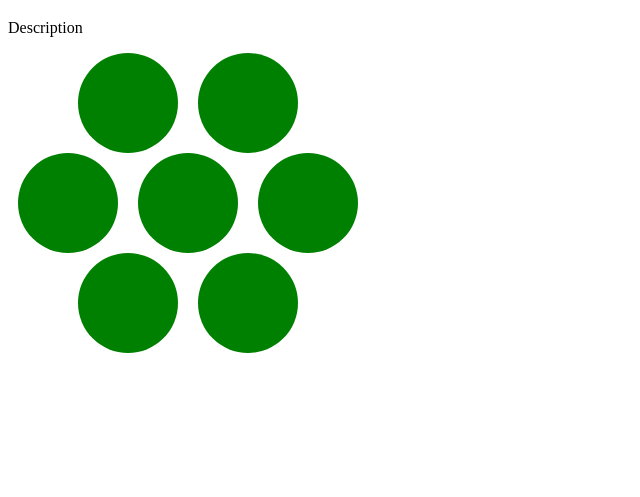
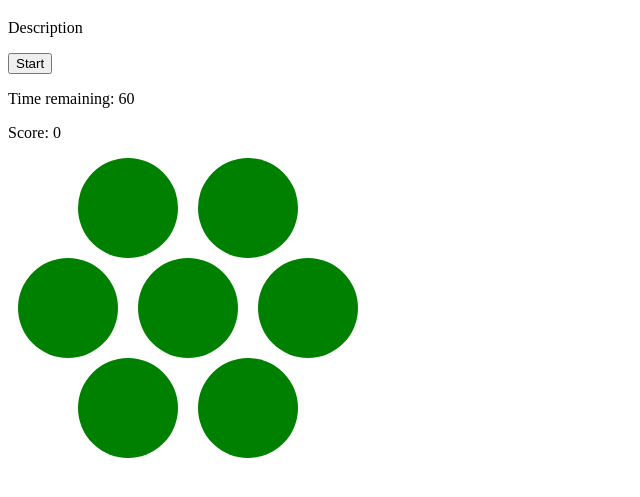
Before and after one commit to hannahrajarao/whack-a-mole, a plain HTML site: page index.html in a window 1280 px wide. Shown: the part 61-558 px from the top of the page, without its empty margins (0-640 px from the left). Drawn offline with Linux system fonts and the light colour scheme.

Commit message:
Add button to start game, show time remaining and score

```diff
--- a/index.html
+++ b/index.html
@@ -7,6 +7,9 @@
     <body>
         <h1>Whack-a-Mole</h1>
         <p>Description</p>
+        <button onclick="startGame()">Start</button>
+        <p>Time remaining: <span id="time-remaining">60</span></p>
+        <p>Score: <span id="score">0</span></p>
         <div>
             <div class="parent">
                 <div class="spacer"></div>
```
